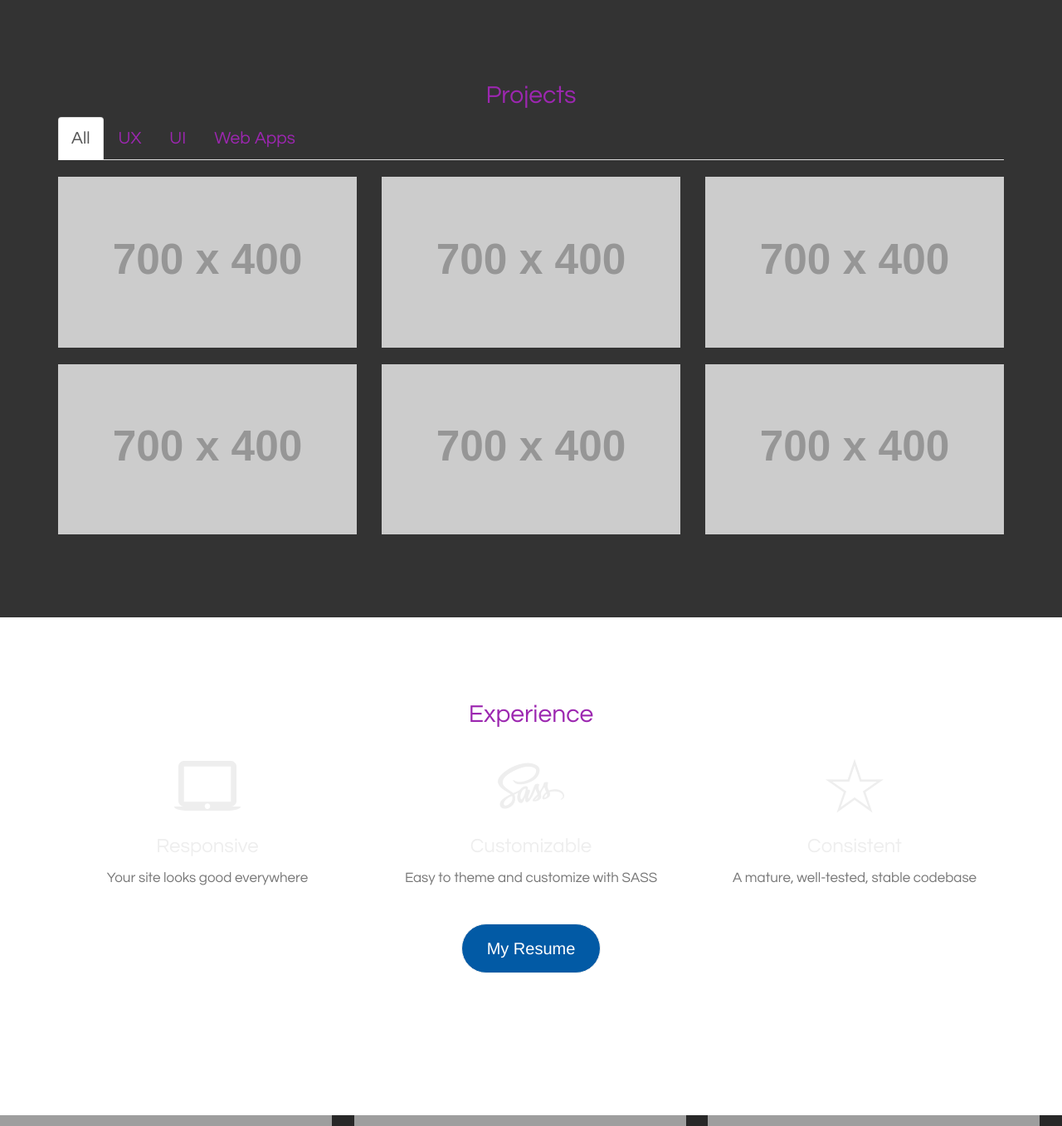
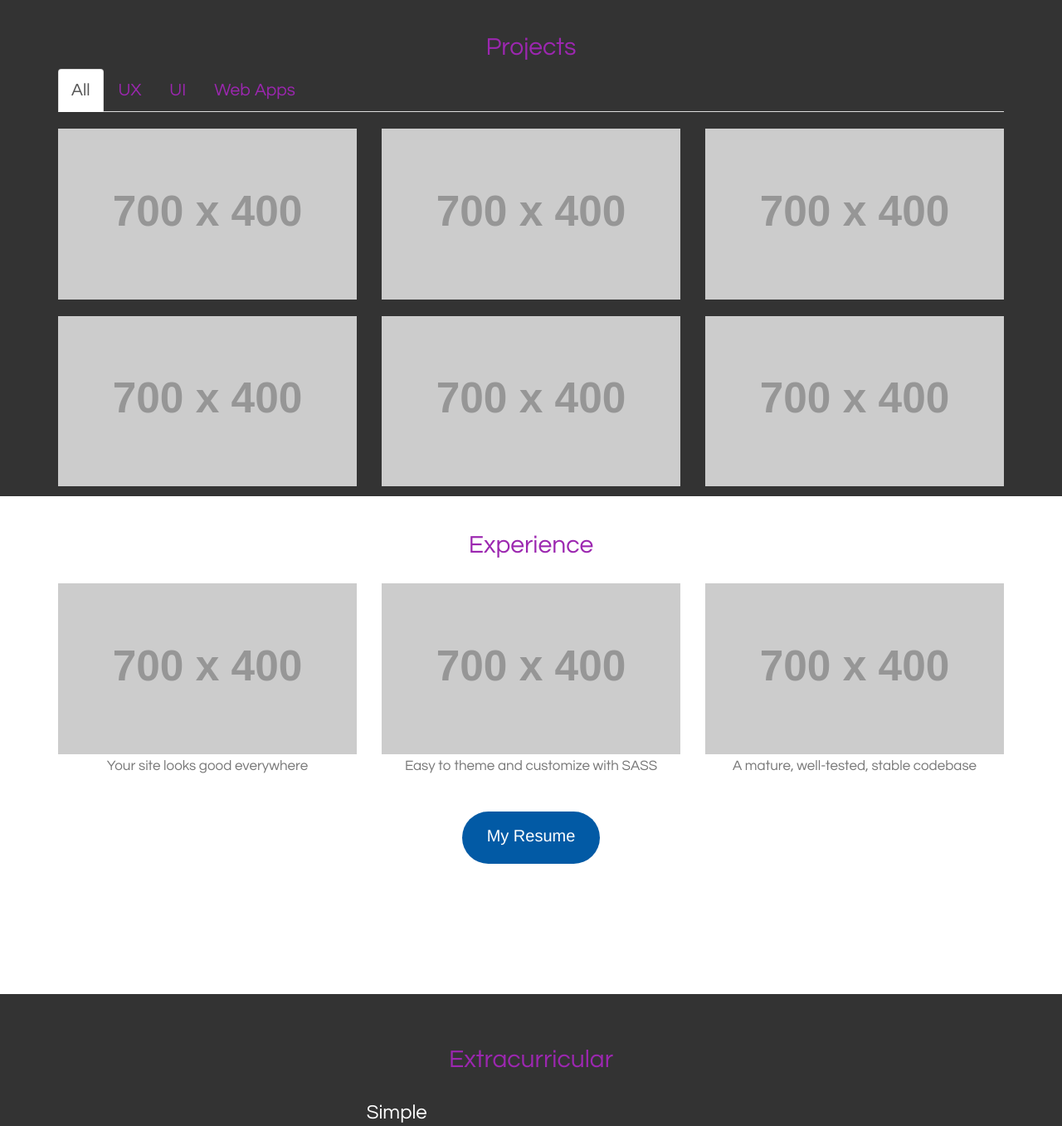
Before and after one commit to deanwang539/deanwang-portfolio, a Python web app: template templates/index.html in a window 1280 px wide. Shown: the part 802-2159 px from the top of the page at 83% size. Run offline with Jinja, Linux system fonts and the light colour scheme; the template is opened without the code that fills it, so the values that code supplies are empty; grey boxes labelled with a size stand in for pictures from a placeholder-image service; some libraries are stand-ins or nearby versions; grey boxes are pictures that could not be loaded.

Commit message:
Finished index templates

```diff
--- a/static/css/base-styles.css
+++ b/static/css/base-styles.css
@@ -29,6 +29,19 @@ a.navbar-brand.page-scroll{
 
 .my-button{
 	background-color: #025aa5 !important;
+	border: none !important;
+	padding-bottom: 20px !important;
+}
+
+/*custom navbar height*/
+div.navbar-header{
+	height:60px;
+}
+
+/*adjust section padding*/
+section#one, section#two, section#three, section#four{
+	padding-top: 3em !important;
+	padding-bottom: 0em !important;
 }
 
 @media only screen and (max-width: 768px) {
@@ -39,11 +52,6 @@ a.navbar-brand.page-scroll{
 
 	#nav-mobile{
 		display: block;
-	}
-
-	.profile-img{
-		width: 47px;
-		height: auto;
 	}
 
 	a.navbar-brand.page-scroll{
@@ -62,4 +70,10 @@ a.navbar-brand.page-scroll{
 	.nav-tabs>li>a{
 		font-size: 1.2em;
 	}
+
+	/*adjust section padding*/
+	section#one, section#two, section#three, section#four{
+		padding-top: 3em !important;
+		padding-bottom: 3em !important;
+	}
 }
--- a/templates/index.html
+++ b/templates/index.html
@@ -20,39 +20,37 @@
                         <!-- All projects -->
                         <div id="all-projects" class="tab-pane fade in active">
                             <div class="row">
-                                 <div class="col-xs-12 col-md-4 project-item">
+                                 <div class="col-xs-12 col-sm-6 col-md-4 project-item">
                                     <br>
                                     <a href="#">
                                         <img class="img-responsive" src="http://placehold.it/700x400" alt="AAACF-501">
                                     </a>
                                 </div>
-                                <div class="col-xs-12 col-md-4 project-item">
+                                <div class="col-xs-12 col-sm-6 col-md-4 project-item">
                                     <br>
                                     <a href="#">
                                         <img class="img-responsive" src="http://placehold.it/700x400" alt="AORE-622">
                                     </a>
                                 </div>
-                                <div class="col-xs-12 col-md-4 project-item">
+                                <div class="col-xs-12 col-sm-6 col-md-4 project-item">
                                     <br>
                                     <a href="#">
                                         <img class="img-responsive" src="http://placehold.it/700x400" alt="ECommunity-582">
                                     </a>
                                 </div>
-                            </div>
-                            <div class="row">
-                                <div class="col-xs-12 col-md-4 project-item">
+                                <div class="col-xs-12 col-sm-6 col-md-4 project-item">
                                     <br>
                                     <a href="#">
                                         <img class="img-responsive" src="http://placehold.it/700x400" alt="umclinical">
                                     </a>
                                 </div>
-                                <div class="col-xs-12 col-md-4 project-item">
+                                <div class="col-xs-12 col-sm-6 col-md-4 project-item">
                                     <br>
                                     <a href="#">
                                         <img class="img-responsive" src="http://placehold.it/700x400" alt="Candc">
                                     </a>
                                 </div>
-                                <div class="col-xs-12 col-md-4 project-item">
+                                <div class="col-xs-12 col-sm-6 col-md-4 project-item">
                                     <br>
                                     <a href="#">
                                         <img class="img-responsive" src="http://placehold.it/700x400" alt="DobbinIII">
@@ -63,13 +61,13 @@
                         <!-- UX projects -->
                         <div id="ux-projects" class="tab-pane fade">
                             <div class="row">
-                                 <div class="col-xs-12 col-md-4 project-item">
+                                 <div class="col-xs-12 col-sm-6 col-md-4 project-item">
                                     <br>
                                     <a href="#">
                                         <img class="img-responsive" src="http://placehold.it/700x400" alt="AAACF-501">
                                     </a>
                                 </div>
-                                <div class="col-xs-12 col-md-4 project-item">
+                                <div class="col-xs-12 col-sm-6 col-md-4 project-item">
                                     <br>
                                     <a href="#">
                                         <img class="img-responsive" src="http://placehold.it/700x400" alt="AORE-622">
@@ -80,13 +78,13 @@
                         <!-- UI projects -->
                         <div id="ui-projects" class="tab-pane fade">
                             <div class="row">
-                                <div class="col-xs-12 col-md-4 project-item">
+                                <div class="col-xs-12 col-sm-6 col-md-4 project-item">
                                     <br>
                                     <a href="#">
                                         <img class="img-responsive" src="http://placehold.it/700x400" alt="ECommunity-582">
                                     </a>
                                 </div>
-                                <div class="col-xs-12 col-md-4 project-item">
+                                <div class="col-xs-12 col-sm-6 col-md-4 project-item">
                                     <br>
                                     <a href="#">
                                         <img class="img-responsive" src="http://placehold.it/700x400" alt="umclinical">
@@ -97,13 +95,13 @@
                         <!-- Web Apps -->
                         <div id="web-applications" class="tab-pane fade">
                             <div class="row">
-                                 <div class="col-xs-12 col-md-4 project-item">
+                                 <div class="col-xs-12 col-sm-6 col-md-4 project-item">
                                     <br>
                                     <a href="#">
                                         <img class="img-responsive" src="http://placehold.it/700x400" alt="Candc">
                                     </a>
                                 </div>
-                                <div class="col-xs-12 col-md-4 project-item">
+                                <div class="col-xs-12 col-sm-6 col-md-4 project-item">
                                     <br>
                                     <a href="#">
                                         <img class="img-responsive" src="http://placehold.it/700x400" alt="DobbinIII">
@@ -129,22 +127,25 @@
             <div class="row">
                 <div class="col-lg-4 col-md-4 text-center">
                     <div class="feature">
-                        <i class="icon-lg ion-android-laptop wow fadeIn" data-wow-delay=".3s"></i>
-                        <h3>Responsive</h3>
+                    <!--<i class="icon-lg ion-android-laptop wow fadeIn" data-wow-delay=".3s"></i>
+                        <h3>Responsive</h3> -->
+                        <img class="img-responsive" src="http://placehold.it/700x400" alt="GFS">
                         <p class="text-muted">Your site looks good everywhere</p>
                     </div>
                 </div>
                 <div class="col-lg-4 col-md-4 text-center">
                     <div class="feature">
-                        <i class="icon-lg ion-social-sass wow fadeInUp" data-wow-delay=".2s"></i>
-                        <h3>Customizable</h3>
+                    <!--<i class="icon-lg ion-social-sass wow fadeInUp" data-wow-delay=".2s"></i>
+                        <h3>Customizable</h3> -->
+                        <img class="img-responsive" src="http://placehold.it/700x400" alt="Tabuman">
                         <p class="text-muted">Easy to theme and customize with SASS</p>
                     </div>
                 </div>
                 <div class="col-lg-4 col-md-4 text-center">
                     <div class="feature">
-                        <i class="icon-lg ion-ios-star-outline wow fadeIn" data-wow-delay=".3s"></i>
-                        <h3>Consistent</h3>
+                       <!--  <i class="icon-lg ion-ios-star-outline wow fadeIn" data-wow-delay=".3s"></i>
+                        <h3>Consistent</h3> -->
+                        <img class="img-responsive" src="http://placehold.it/700x400" alt="NCRC">
                         <p class="text-muted">A mature, well-tested, stable codebase</p>
                     </div>
                 </div>
@@ -155,85 +156,9 @@
             </div>
         </div>
     </section>
-    <section id="three" class="no-padding">
-        <div class="container-fluid">
-            <div class="row no-gutter">
-                <div class="col-lg-4 col-sm-6">
-                    <a href="#galleryModal" class="gallery-box" data-toggle="modal" data-src="https://splashbase.s3.amazonaws.com/unsplash/regular/photo-1430916273432-273c2db881a0%3Fq%3D75%26fm%3Djpg%26w%3D1080%26fit%3Dmax%26s%3Df047e8284d2fdc1df0fd57a5d294614d">
-                        <img src="https://splashbase.s3.amazonaws.com/unsplash/regular/photo-1430916273432-273c2db881a0%3Fq%3D75%26fm%3Djpg%26w%3D1080%26fit%3Dmax%26s%3Df047e8284d2fdc1df0fd57a5d294614d" class="img-responsive" alt="Image 1">
-                        <div class="gallery-box-caption">
-                            <div class="gallery-box-content">
-                                <div>
-                                    <i class="icon-lg ion-ios-search"></i>
-                                </div>
-                            </div>
-                        </div>
-                    </a>
-                </div>
-                <div class="col-lg-4 col-sm-6">
-                    <a href="#galleryModal" class="gallery-box" data-toggle="modal" data-src="https://splashbase.s3.amazonaws.com/getrefe/regular/tumblr_nqune4OGHl1slhhf0o1_1280.jpg">
-                        <img src="https://splashbase.s3.amazonaws.com/getrefe/regular/tumblr_nqune4OGHl1slhhf0o1_1280.jpg" class="img-responsive" alt="Image 2">
-                        <div class="gallery-box-caption">
-                            <div class="gallery-box-content">
-                                <div>
-                                    <i class="icon-lg ion-ios-search"></i>
-                                </div>
-                            </div>
-                        </div>
-                    </a>
-                </div>
-                <div class="col-lg-4 col-sm-6">
-                    <a href="#galleryModal" class="gallery-box" data-toggle="modal" data-src="https://splashbase.s3.amazonaws.com/unsplash/regular/photo-1433959352364-9314c5b6eb0b%3Fq%3D75%26fm%3Djpg%26w%3D1080%26fit%3Dmax%26s%3D3b9bc6caa190332e91472b6828a120a4">
-                        <img src="https://splashbase.s3.amazonaws.com/unsplash/regular/photo-1433959352364-9314c5b6eb0b%3Fq%3D75%26fm%3Djpg%26w%3D1080%26fit%3Dmax%26s%3D3b9bc6caa190332e91472b6828a120a4" class="img-responsive" alt="Image 3">
-                        <div class="gallery-box-caption">
-                            <div class="gallery-box-content">
-                                <div>
-                                    <i class="icon-lg ion-ios-search"></i>
-                                </div>
-                            </div>
-                        </div>
-                    </a>
-                </div>
-                <div class="col-lg-4 col-sm-6">
-                    <a href="#galleryModal" class="gallery-box" data-toggle="modal" data-src="https://splashbase.s3.amazonaws.com/lifeofpix/regular/Life-of-Pix-free-stock-photos-moto-drawing-illusion-nabeel-1440x960.jpg">
-                        <img src="https://splashbase.s3.amazonaws.com/lifeofpix/regular/Life-of-Pix-free-stock-photos-moto-drawing-illusion-nabeel-1440x960.jpg" class="img-responsive" alt="Image 4">
-                        <div class="gallery-box-caption">
-                            <div class="gallery-box-content">
-                                <div>
-                                    <i class="icon-lg ion-ios-search"></i>
-                                </div>
-                            </div>
-                        </div>
-                    </a>
-                </div>
-                <div class="col-lg-4 col-sm-6">
-                    <a href="#galleryModal" class="gallery-box" data-toggle="modal" data-src="https://splashbase.s3.amazonaws.com/lifeofpix/regular/Life-of-Pix-free-stock-photos-new-york-crosswalk-nabeel-1440x960.jpg">
-                        <img src="https://splashbase.s3.amazonaws.com/lifeofpix/regular/Life-of-Pix-free-stock-photos-new-york-crosswalk-nabeel-1440x960.jpg" class="img-responsive" alt="Image 5">
-                        <div class="gallery-box-caption">
-                            <div class="gallery-box-content">
-                                <div>
-                                    <i class="icon-lg ion-ios-search"></i>
-                                </div>
-                            </div>
-                        </div>
-                    </a>
-                </div>
-                <div class="col-lg-4 col-sm-6">
-                    <a href="#galleryModal" class="gallery-box" data-toggle="modal" data-src="https://splashbase.s3.amazonaws.com/lifeofpix/regular/Life-of-Pix-free-stock-photos-clothes-exotic-travel-nabeel-1440x960.jpg">
-                        <img src="https://splashbase.s3.amazonaws.com/lifeofpix/regular/Life-of-Pix-free-stock-photos-clothes-exotic-travel-nabeel-1440x960.jpg" class="img-responsive" alt="Image 6">
-                        <div class="gallery-box-caption">
-                            <div class="gallery-box-content">
-                                <div>
-                                    <i class="icon-lg ion-ios-search"></i>
-                                </div>
-                            </div>
-                        </div>
-                    </a>
-                </div>
-            </div>
-        </div>
-    </section>
-    <section class="container-fluid bg-primary" id="four">
+
+    <!-- Activities -->
+    <section class="container-fluid bg-primary" id="three">
         <div class="row">
             <div class="col-xs-10 col-xs-offset-1 col-sm-6 col-sm-offset-3 col-md-4 col-md-offset-4">
                 <h2 class="text-center text-primary">Extracurricular</h2>
@@ -289,6 +214,86 @@
                 </div>
             </div>
         </div>
+
+        <!-- gallery -->
+        <section class="no-padding">
+            <div class="container-fluid">
+                <div class="row no-gutter">
+                    <div class="col-lg-4 col-sm-6 col-xs-12">
+                        <a href="#galleryModal" class="gallery-box" data-toggle="modal" data-src="https://splashbase.s3.amazonaws.com/unsplash/regular/photo-1430916273432-273c2db881a0%3Fq%3D75%26fm%3Djpg%26w%3D1080%26fit%3Dmax%26s%3Df047e8284d2fdc1df0fd57a5d294614d">
+                            <img src="http://placehold.it/700x400" class="img-responsive" alt="Image 1">
+                            <div class="gallery-box-caption">
+                                <div class="gallery-box-content">
+                                    <div>
+                                        <i class="icon-lg ion-ios-search"></i>
+                                    </div>
+                                </div>
+                            </div>
+                        </a>
+                    </div>
+                    <div class="col-lg-4 col-sm-6 col-xs-12">
+                        <a href="#galleryModal" class="gallery-box" data-toggle="modal" data-src="https://splashbase.s3.amazonaws.com/getrefe/regular/tumblr_nqune4OGHl1slhhf0o1_1280.jpg">
+                            <img src="http://placehold.it/700x400" class="img-responsive" alt="Image 2">
+                            <div class="gallery-box-caption">
+                                <div class="gallery-box-content">
+                                    <div>
+                                        <i class="icon-lg ion-ios-search"></i>
+                                    </div>
+                                </div>
+                            </div>
+                        </a>
+                    </div>
+                    <div class="col-lg-4 col-sm-6 col-xs-12">
+                        <a href="#galleryModal" class="gallery-box" data-toggle="modal" data-src="https://splashbase.s3.amazonaws.com/unsplash/regular/photo-1433959352364-9314c5b6eb0b%3Fq%3D75%26fm%3Djpg%26w%3D1080%26fit%3Dmax%26s%3D3b9bc6caa190332e91472b6828a120a4">
+                            <img src="http://placehold.it/700x400" class="img-responsive" alt="Image 3">
+                            <div class="gallery-box-caption">
+                                <div class="gallery-box-content">
+                                    <div>
+                                        <i class="icon-lg ion-ios-search"></i>
+                                    </div>
+                                </div>
+                            </div>
+                        </a>
+                    </div>
+                    <div class="col-lg-4 col-sm-6 col-xs-12">
+                        <a href="#galleryModal" class="gallery-box" data-toggle="modal" data-src="https://splashbase.s3.amazonaws.com/lifeofpix/regular/Life-of-Pix-free-stock-photos-moto-drawing-illusion-nabeel-1440x960.jpg">
+                            <img src="http://placehold.it/700x400" class="img-responsive" alt="Image 4">
+                            <div class="gallery-box-caption">
+                                <div class="gallery-box-content">
+                                    <div>
+                                        <i class="icon-lg ion-ios-search"></i>
+                                    </div>
+                                </div>
+                            </div>
+                        </a>
+                    </div>
+                    <div class="col-lg-4 col-sm-6 col-xs-12">
+                        <a href="#galleryModal" class="gallery-box" data-toggle="modal" data-src="https://splashbase.s3.amazonaws.com/lifeofpix/regular/Life-of-Pix-free-stock-photos-new-york-crosswalk-nabeel-1440x960.jpg">
+                            <img src="http://placehold.it/700x400" class="img-responsive" alt="Image 5">
+                            <div class="gallery-box-caption">
+                                <div class="gallery-box-content">
+                                    <div>
+                                        <i class="icon-lg ion-ios-search"></i>
+                                    </div>
+                                </div>
+                            </div>
+                        </a>
+                    </div>
+                    <div class="col-lg-4 col-sm-6 col-xs-12">
+                        <a href="#galleryModal" class="gallery-box" data-toggle="modal" data-src="https://splashbase.s3.amazonaws.com/lifeofpix/regular/Life-of-Pix-free-stock-photos-clothes-exotic-travel-nabeel-1440x960.jpg">
+                            <img src="http://placehold.it/700x400" class="img-responsive" alt="Image 6">
+                            <div class="gallery-box-caption">
+                                <div class="gallery-box-content">
+                                    <div>
+                                        <i class="icon-lg ion-ios-search"></i>
+                                    </div>
+                                </div>
+                            </div>
+                        </a>
+                    </div>
+                </div>
+            </div>
+        </section>
     </section>
     <!-- <aside class="bg-white">
         <div class="container text-center">
@@ -320,7 +325,7 @@
             </div>
         </div>
     </aside> -->
-    <section id="last" class="bg-white">
+    <section id="four" class="bg-white">
         <div class="container">
             <div class="row">
                 <div class="col-lg-8 col-lg-offset-2 text-center">
@@ -348,7 +353,8 @@
                         </div>
                         <div class="col-md-4 col-md-offset-4">
                             <label></label>
-                            <button type="button" data-toggle="modal" data-target="#alertModal" class="btn btn-primary btn-block btn-lg">Send <i class="ion-android-arrow-forward"></i></button>
+                            <br><br>
+                            <button type="button" data-toggle="modal" data-target="#alertModal" class="btn btn-primary btn-lg my-button">Send <i class="ion-android-arrow-forward"></i></button>
                         </div>
                     </form>
                 </div>
```
